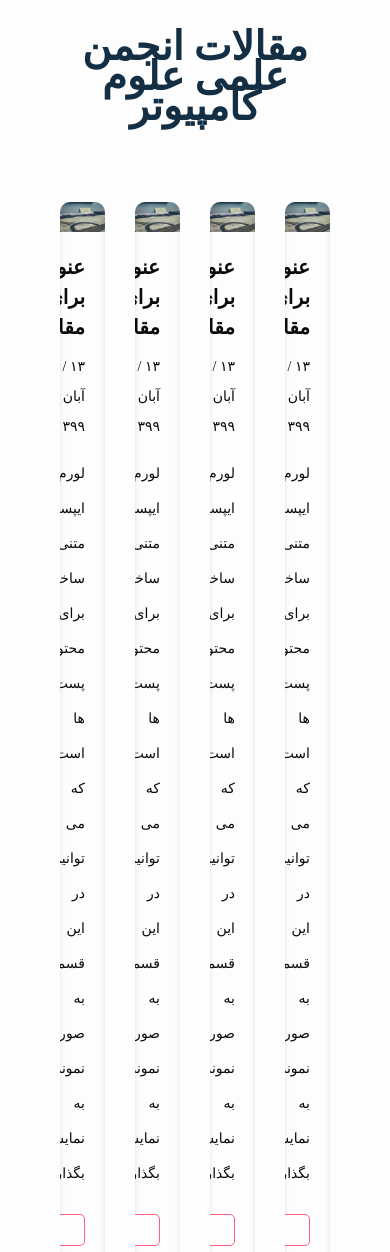
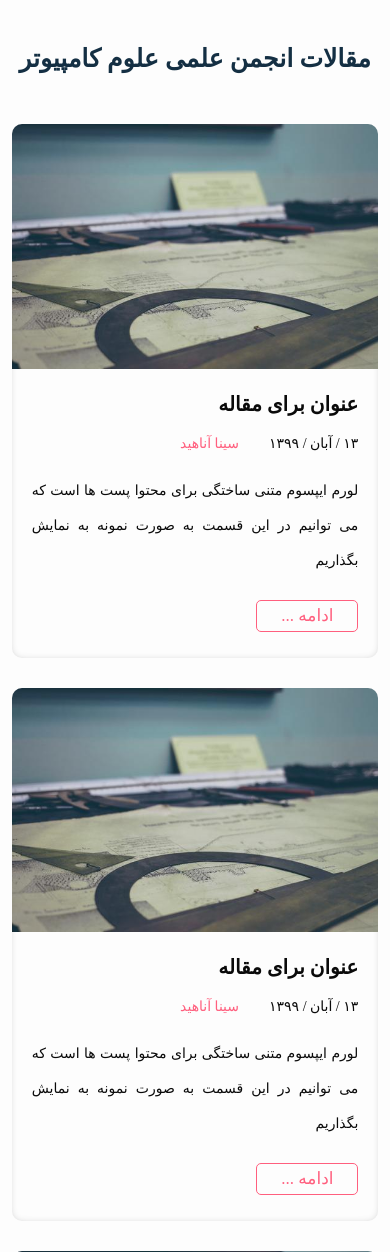
Before and after one commit to sinaanahd/computer-science-website-with-backend, a Django app: page /posts/ in a window 390 px wide. Shown: the part 83-1335 px from the top of the page. Run offline with Django 3.2, Linux system fonts and the light colour scheme; some libraries are stand-ins or nearby versions; some web fonts are replaced.

Commit message:
posts got responisved

```diff
--- a/static/asset/styles/css/posts.css
+++ b/static/asset/styles/css/posts.css
@@ -167,7 +167,11 @@ ul {
   .posts .single-post {
     border-radius: 10px;
     overflow: hidden;
-    box-shadow: inset 0px 0px 10px -5px #0000006b; }
+    box-shadow: inset 0px 0px 10px -5px #0000006b;
+    transition: all ease-in-out 0.3s; }
+    .posts .single-post:hover {
+      transform: translateY(-20px);
+      box-shadow: 0px 0px 10px -5px #0000006b; }
     .posts .single-post h2 {
       margin: 1em 20px 0.5em;
       font-size: 20px; }
@@ -306,6 +310,9 @@ footer {
   .firts-row {
     column-gap: 0px; }
 
+  .posts .postwarpper {
+    grid-template-columns: repeat(3, 1fr); }
+
   footer {
     font-size: 13px; }
     footer h4 {
@@ -363,6 +370,9 @@ footer {
   .firts-row .contact-info .latest-news {
     display: none; }
 
+  .posts .postwarpper {
+    grid-template-columns: repeat(2, 1fr); }
+
   footer {
     flex-direction: column; }
     footer h4 {
@@ -373,6 +383,13 @@ footer {
 
   .main-header {
     padding: 1em 30px; }
+
+  .posts {
+    padding: calc(100% - 97%); }
+    .posts h1 {
+      font-size: 25px; }
+    .posts .postwarpper {
+      grid-template-columns: 1fr; }
 
   footer {
     padding: 30px 10px 0; }
--- a/static/asset/styles/sass/posts.scss
+++ b/static/asset/styles/sass/posts.scss
@@ -179,6 +179,11 @@ ul {
     border-radius: 10px;
     overflow: hidden;
     box-shadow: inset 0px 0px 10px -5px #0000006b;
+    transition: $transition;
+    &:hover {
+      transform: translateY(-20px);
+      box-shadow: 0px 0px 10px -5px #0000006b;
+    }
     h2 {
       margin: 1em 20px 0.5em;
       font-size: 20px;
@@ -324,6 +329,11 @@ footer {
   .firts-row {
     column-gap: 0px;
   }
+  .posts {
+    .postwarpper {
+      grid-template-columns: repeat(3, 1fr);
+    }
+  }
   footer {
     font-size: 13px;
     h4 {
@@ -390,6 +400,11 @@ footer {
       }
     }
   }
+  .posts {
+    .postwarpper {
+      grid-template-columns: repeat(2, 1fr);
+    }
+  }
   footer {
     flex-direction: column;
     h4 {
@@ -404,6 +419,15 @@ footer {
   .main-header {
     padding: 1em 30px;
   }
+  .posts {
+    padding: calc(100% - 97%);
+    h1 {
+      font-size: 25px;
+    }
+    .postwarpper {
+      grid-template-columns: 1fr;
+    }
+  }
   footer {
     padding: 30px 10px 0;
     .foooter-call-links {
```
Also changed, not shown: 1 other file.
